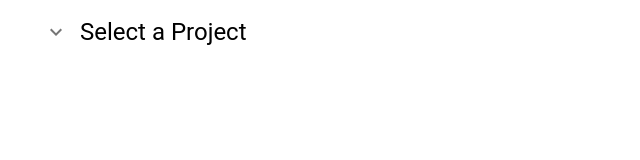
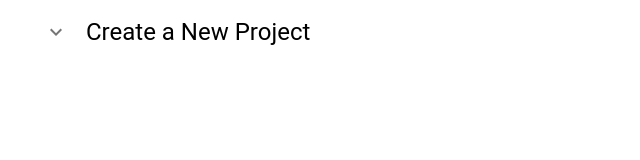
Before and after one commit to bryanling1/ClipShip, a React (Create React App) app in the folder client/: page / in a window 1280 px wide. Shown: the top 160 px of the page, without its empty margins (0-640 px from the left). Built offline with nearby package versions, Linux system fonts and the light colour scheme.

Commit message:
Add check and close buttons

```diff
--- a/client/src/components/project-name/index.tsx
+++ b/client/src/components/project-name/index.tsx
@@ -1,9 +1,9 @@
 import * as actions from '../../store/actions';
 import { ConnectedProps, connect } from 'react-redux';
 import { StoreState } from '../../store/reducers/types';
+import ProjectNameEdit from './project-name';
 import ProjectsDropdown from './project-dropdown';
 import React from 'react';
-import Typography from '@material-ui/core/Typography';
 import styled from 'styled-components';
 
 const mapStateToProps = (state: StoreState) => ({
@@ -21,7 +21,7 @@ const ProjectName = (props: Props) => {
   return (
     <MainWrapper>
       <ProjectsDropdown />
-      <Typography variant={'h5'}>{project.name ? project.name : 'Select a Project'}</Typography>
+      <ProjectNameEdit content={project.name} editMode={false} />
     </MainWrapper>
   );
 };
--- /dev/null
+++ b/client/src/components/project-name/project-name/index.tsx
@@ -0,0 +1,61 @@
+import CheckIcon from '@material-ui/icons/Check';
+import CloseIcon from '@material-ui/icons/Close';
+import IconButton from '@material-ui/core/IconButton';
+import React, { useState } from 'react';
+import TextField from '@material-ui/core/TextField';
+import Typography from '@material-ui/core/Typography';
+import styled from 'styled-components';
+
+interface stateProps {
+  content: string | null;
+  editMode: boolean;
+}
+
+const ProjectName = (props: stateProps): JSX.Element => {
+  const { content, editMode } = props;
+  const [isEditMode, setIsEditMode] = useState<boolean>(editMode || false);
+
+  const handleEditModeOn = () => {
+    setIsEditMode(true);
+  };
+
+  return (
+    <MainWrapper>
+      {!isEditMode && (
+        <TypographyWrapper onClick={handleEditModeOn} variant={'h5'}>
+          {content ? content : 'Create a New Project'}
+        </TypographyWrapper>
+      )}
+      {isEditMode && (
+        <>
+          <TextField variant="outlined" size="small" autoFocus />
+          <IconButton>
+            <CheckIcon />
+          </IconButton>
+          <IconButton>
+            <CloseIcon />
+          </IconButton>
+        </>
+      )}
+    </MainWrapper>
+  );
+};
+
+export default ProjectName;
+
+const MainWrapper = styled.div`
+  display: flex;
+  alight-items: center;
+`;
+
+const TypographyWrapper = styled(Typography)`
+   {
+    padding-left: 6px;
+    padding-right: 6px;
+  }
+  &:hover {
+    border: 2px solid rgba(0, 0, 0, 0.54);
+    border-radius: 4px;
+    cursor: pointer;
+  }
+`;
```
